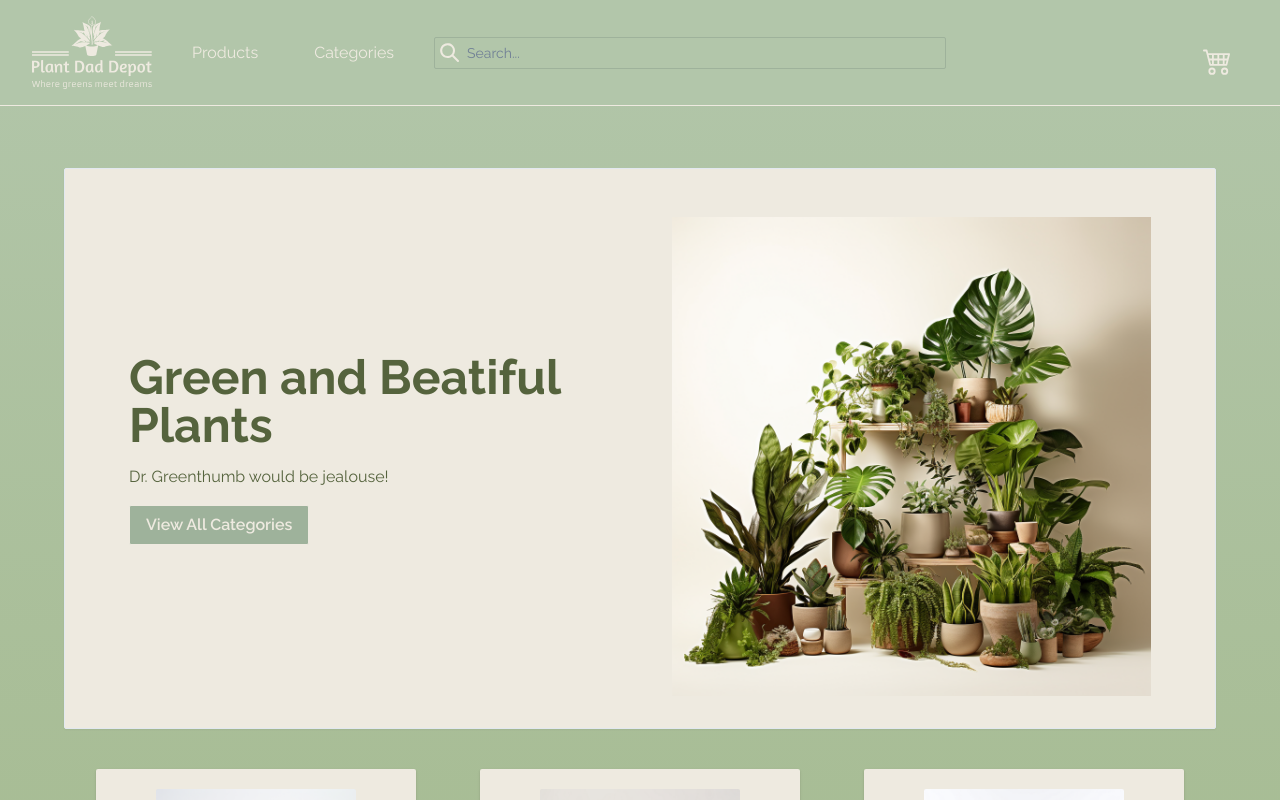
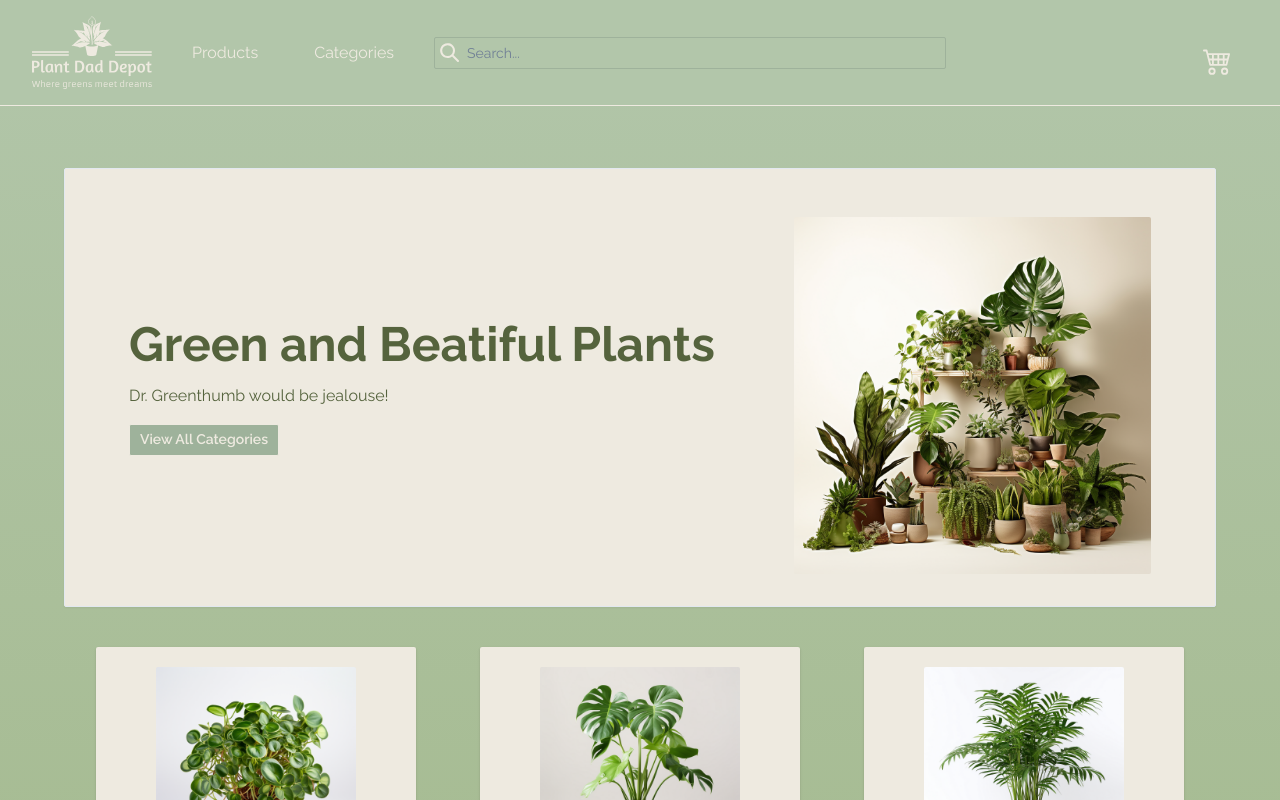
Before and after one commit to Mikael-Ronnberg/Yet-Another-Webshop, a React (Vite) app: page /products in a window 1280 px wide. Shown: the top 800 px of the page. Built offline with nearby package versions, Linux system fonts and the light colour scheme.

Commit message:
some bug for hero styling im trying to fix

```diff
--- a/src/components/hero/Hero.tsx
+++ b/src/components/hero/Hero.tsx
@@ -1,6 +1,7 @@
 import { Box, Button, Card, Heading, Text, Image } from "@chakra-ui/react";
 import { heroCardStyles, heroImageStyles } from "./style";
 import { Link } from "react-router-dom";
+import { buttonPrimaryStyle } from "../buttons/style";
 
 interface IHeroProps {
   heading: string;
@@ -19,7 +20,7 @@ export const Hero = ({
 }: IHeroProps) => {
   return (
     <Card {...heroCardStyles}>
-      <Box mx="2rem" w={{ base: "100%", lg: "50%" }}>
+      <Box p="2rem" w="90%">
         <Heading color="brand.primaryDarker" size={{ base: "xl", lg: "2xl" }}>
           {heading}
         </Heading>
@@ -27,23 +28,10 @@ export const Hero = ({
           {description}
         </Text>
         <Link to={btnLink}>
-          <Button
-            variant="outline"
-            borderColor="brand.whiteCream"
-            color="brand.whiteCream"
-            rounded="sm"
-            bgColor="brand.primary"
-            _hover={{
-              bgColor: "brand.primaryDark",
-              color: "brand.whiteCream",
-              borderColor: "brand.whiteCream",
-            }}
-          >
-            {btnLabel}
-          </Button>
+          <Button {...buttonPrimaryStyle}>{btnLabel}</Button>
         </Link>
       </Box>
-      <Box mx="2rem" w={{ base: "100%", lg: "50%" }} mt="1rem">
+      <Box mx="2rem" w={{ base: "80%", lg: "50%" }} mt="1rem">
         <Image {...heroImageStyles} src={image} alt={heading} />
       </Box>
     </Card>
--- a/src/components/hero/style.tsx
+++ b/src/components/hero/style.tsx
@@ -19,5 +19,5 @@ export const heroCardStyles: CardProps = {
 export const heroImageStyles: ImageProps = {
   objectFit: "cover",
   maxW: "100%",
-  rounded: "mg",
+  rounded: "sm",
 };
--- a/src/mocks/feat.ts
+++ b/src/mocks/feat.ts
@@ -37,7 +37,7 @@ export const featItems = {
         "One of the world's best-selling potted palms, popular since the Victorian era and incredibly easy to care for – this palm is a perfect way to bring a tropical ambiance into your home or office.",
       price: 189,
       slug: "parlorpalm",
-      image: "/Chamaedorea_elegans.png",
+      image: "/leafygreen/Chamaedorea_elegans.png",
       category: {
         id: "183e93cb-22fe-4f19-8631-107552b2fbb3",
         image: "/hero/mostPopularBanner.png",
```
